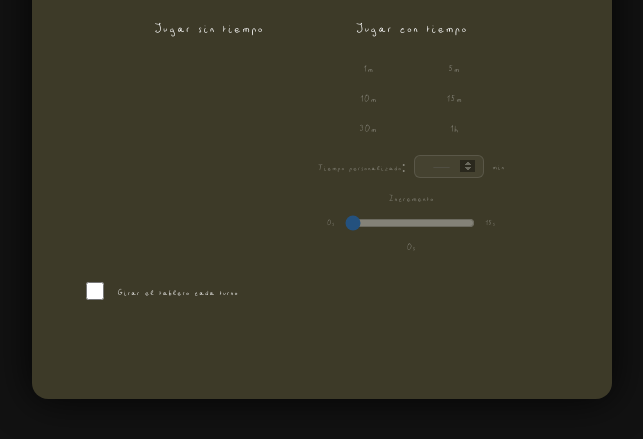
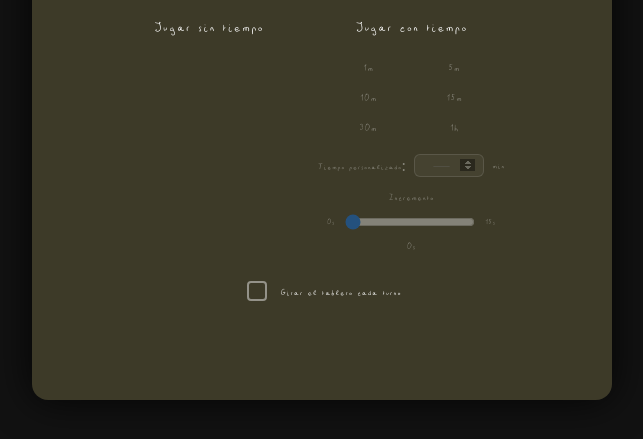
Before and after one commit to EmiliosStudio/Saikumathon, a plain HTML site: page index.html in a window 1280 px wide. Shown: the part 267-706 px from the top of the page, without its empty margins (318-961 px from the left). Drawn offline with Linux system fonts and the light colour scheme; a script that the page names is missing.

Commit message:
Update style.css

```diff
--- a/style.css
+++ b/style.css
@@ -573,15 +573,40 @@ button:hover { background: #444; }
     color: white;
     display: flex;
     align-items: center;
+    justify-content: center;
     gap: 10px;
     margin-bottom: 12px;
     cursor: pointer;
+    width: 100%;
 }
 .rotate-label input[type=checkbox] {
-    width: 18px;
-    height: 18px;
+    width: 20px;
+    height: 20px;
     cursor: pointer;
-    accent-color: white;
+    appearance: none;
+    -webkit-appearance: none;
+    border: 2px solid rgba(255,255,255,0.45);
+    border-radius: 4px;
+    background: transparent;
+    position: relative;
+    transition: background 0.25s, border-color 0.25s, box-shadow 0.3s;
+    flex-shrink: 0;
+}
+.rotate-label input[type=checkbox]:checked {
+    background: rgba(255,255,255,0.92);
+    border-color: rgba(255,255,255,0.9);
+    box-shadow: 0 0 10px rgba(210,190,110,0.55), 0 0 22px rgba(210,190,110,0.28);
+}
+.rotate-label input[type=checkbox]:checked::after {
+    content: '';
+    position: absolute;
+    left: 4px;
+    top: 1px;
+    width: 6px;
+    height: 11px;
+    border-right: 2.5px solid #3d3a28;
+    border-bottom: 2.5px solid #3d3a28;
+    transform: rotate(45deg);
 }
 #board-col {
     transition: transform 0.6s ease;
```
